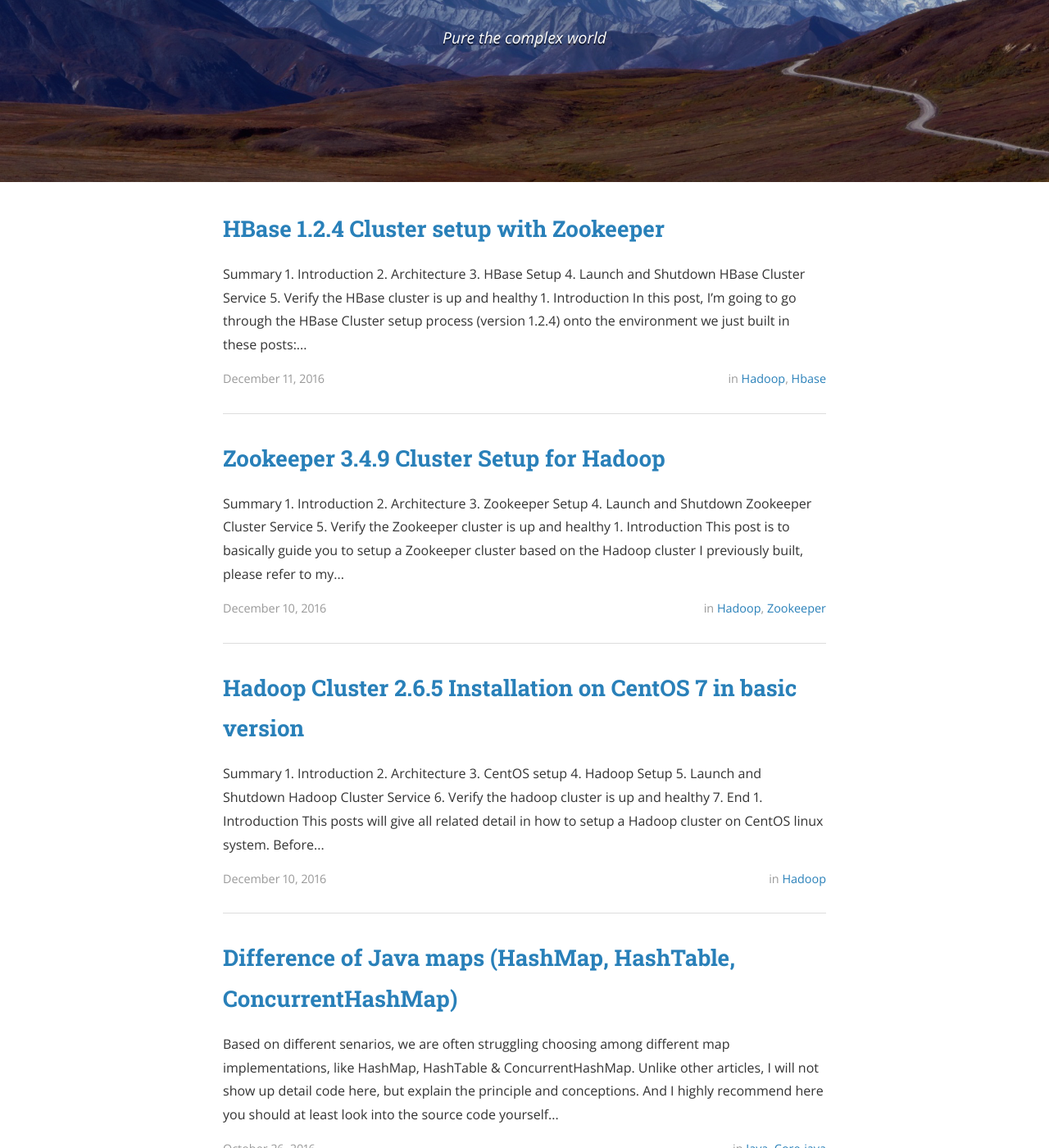
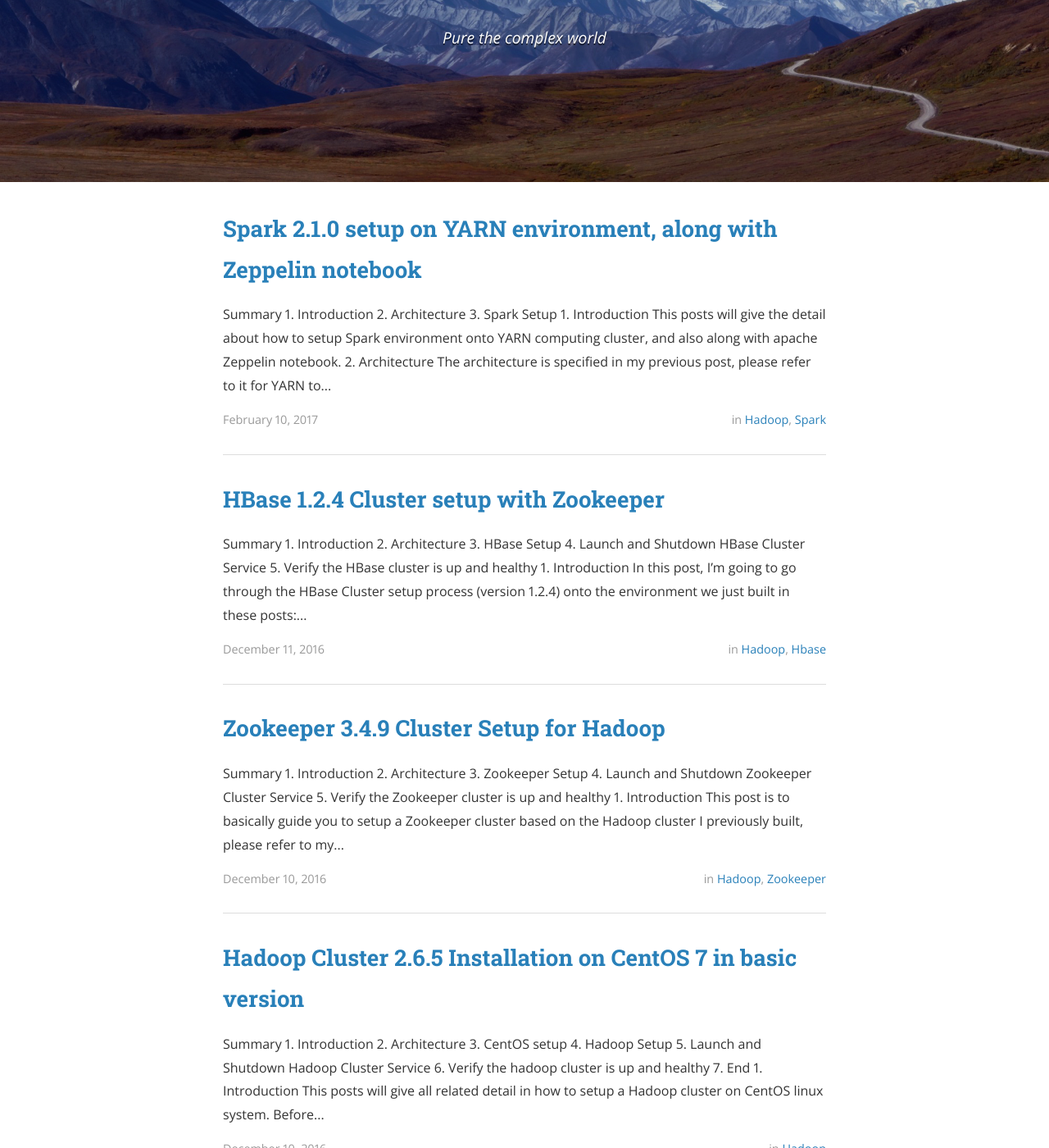
Before and after one commit to unskilledcoder/unskilledcoder.github.io, a Jekyll site: the page built from index.html, in a window 1280 px wide and 1400 px high, scrolled down 281 px. Shown: the whole window at 82% size. Built offline with Jekyll 4.4.1, drawn with Linux system fonts in a browser that asks for light colours; nearby versions of some CDN libraries; the list of posts is cut into pages by our own code; a style sheet for code colours, icons or effects is not loaded; some of the changed text lies outside the part shown.

Commit message:
add spark doc

````diff
--- a/_posts/2016-12-10-hadoop-cluster-installation-basic-version.markdown
+++ b/_posts/2016-12-10-hadoop-cluster-installation-basic-version.markdown
@@ -149,7 +149,8 @@ now you can ssh login to all 3 nodes without passwd, please have a try to check
 sudo systemctl stop firewalld.service
 sudo systemctl disable firewalld.service
 ```
-<br /> <br />
+
+<br />
 
 ## <a name="4">4. Hadoop Setup</a>
 
--- /dev/null
+++ b/_posts/2017-02-10-spark-setup-with-zeppelin.markdown
@@ -0,0 +1,100 @@
+---
+layout: post
+title:  "Spark 2.1.0 setup on YARN environment, along with Zeppelin notebook"
+date:   2017-02-10 09:00:00
+author: Hao WU
+categories: hadoop spark
+---
+
+## Summary
+
+### [1. Introduction](#1)
+
+### [2. Architecture](#2)
+
+### [3. Spark Setup](#3)
+
+<br />
+
+## <a name="1">1. Introduction</a>
+
+This posts will give the detail about how to setup Spark environment onto YARN computing cluster, and also along with apache [Zeppelin](http://zeppelin.apache.org) notebook.
+
+<br/>
+
+## <a name="2">2. Architecture</a>
+
+The architecture is specified in my previous [post](/hadoop/2016/12/10/hadoop-cluster-installation-basic-version.html), please refer to it for YARN to be setup.
+
+<br />
+
+## <a name="3">3. Spark Setup</a>
+
+P.S. We use *hadoop* as our login user.
+
+<br />
+
+### 3.1. Download and untar HBase bin package
+
+```bash
+wget http://d3kbcqa49mib13.cloudfront.net/spark-2.1.0-bin-without-hadoop.tgz
+tar -xvf spark-2.1.0-bin-without-hadoop.tgz
+rm spark-2.1.0-bin-without-hadoop.tgz
+mv spark-2.1.0-bin-without-hadoop ~/spark-2.1.0
+```
+
+<br />
+
+### 3.2. Add environment variables, append the following to `~/.bashrc`
+
+```bash
+export SPARK_MASTER_HOST=master
+export SPARK_HOME=/home/hadoop/spark-2.1.0
+export SPARK_LOCAL_DIRS=$SPARK_HOME/storage
+export SPARK_DRIVER_MEMORY=1G
+export PATH=$PATH:$SPARK_HOME/bin
+export SPARK_DIST_CLASSPATH=$(hadoop classpath)
+```
+
+Run `source ~/.bashrc` to make environment variables effect
+
+<br />
+
+### 3.3. Specify slave node info to conf/slaves
+
+```bash
+echo slave1 > $SPARK_HOME/conf/slaves
+echo slave2 >> $SPARK_HOME/conf/slaves
+```
+
+<br />
+
+### 3.4. Copy to slave nodes
+
+```bash
+scp ~/.bashrc slave1:~/
+scp ~/.bashrc slave2:~/
+
+scp -r ~/spark-2.1.0 slave1:~/
+scp -r ~/spark-2.1.0 slave2:~/
+```
+
+<br />
+
+### 3.5. Check if spark work well in standalone cluster mode
+
+```bash
+~/spark-2.1.0/sbin/start-all.sh
+```
+
+check web ui master:8080 is up and displays ok, then turn the cluster down because we will use YARN as our mode. `~/spark-2.1.0/sbin/stop-all.sh`
+
+<br />
+
+### 3.6. The Spark commands below now can be now running on YARN
+
+```bash
+spark-submit
+spark-shell
+pyspark
+```
````
Also changed, not shown: other parts of _posts/2016-12-10-hadoop-cluster-installation-basic-version.markdown (+1 -1 lines).
